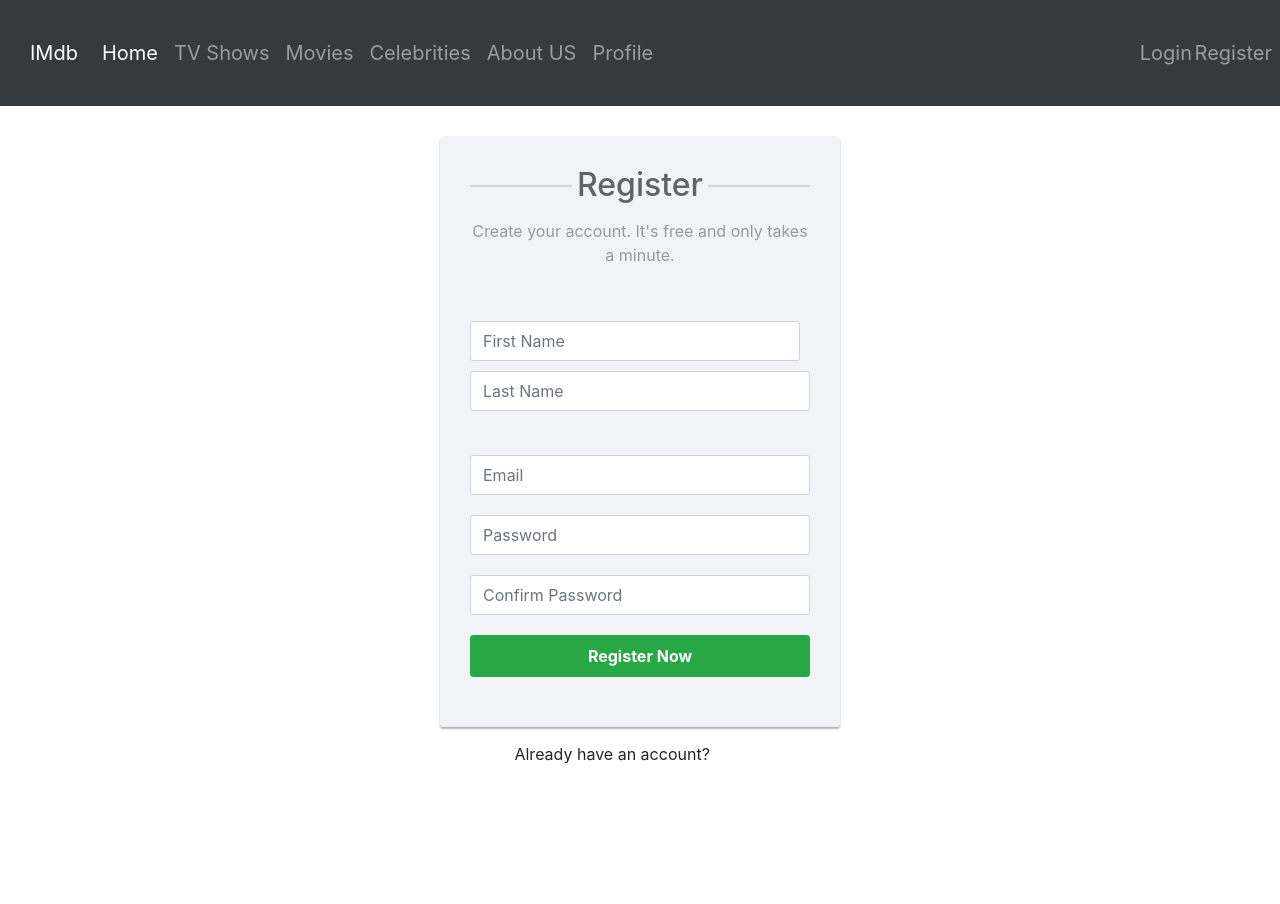
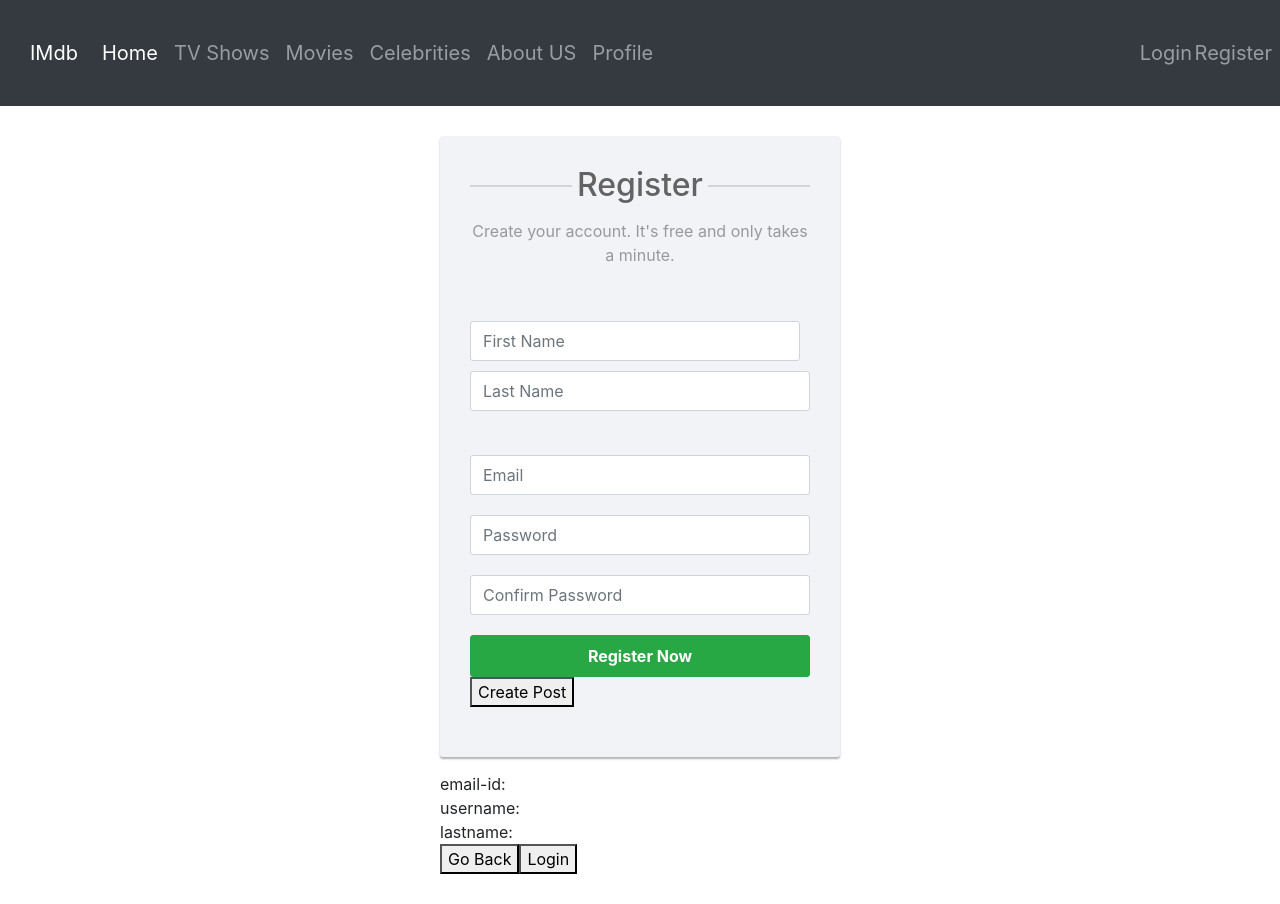
Before and after one commit to namrata9503/imdb, an Angular app: page /register in a window 1280 px wide. Before the commit the page ends 800 px from the top, so only its background shows below. Built offline with nearby package versions, Linux system fonts and the light colour scheme.

Commit message:
added registration of user

```diff
--- a/src/app/data.service.ts
+++ b/src/app/data.service.ts
@@ -30,12 +30,18 @@ export class DataService {
 
    //APIs for form
    postCreateUser(data) {
-    return this.http.post('localhost:5555/api/v1/users', JSON.stringify(data));
+    console.log("inside postRegistration()", data);
+
+    return this.http.post('http://localhost:5555/api/v1/users', data);
   }
-  putUpdateUser(data) {
-    return this.http.put(`localhost:5555/api/v1/users/${data.id}`, JSON.stringify(data));
+  //login
+  getUser(id){
+    return this.http.get(`http://localhost:5555/api/v1/users/${id}`)
   }
-  delRemoveUser(data) {
-    return this.http.delete(`localhost:5555/api/v1/users/${data.id}`);
-  }
+  // putUpdateUser(data) {
+  //   return this.http.put(`http://localhost:5555/api/v1/users/${data.id}`, JSON.stringify(data));
+  // }
+  // delRemoveUser(data) {
+  //   return this.http.delete(`http://localhost:5555/api/v1/users/${data.id}`);
+  // }
 }
--- a/src/app/register/register.component.html
+++ b/src/app/register/register.component.html
@@ -1,22 +1,22 @@
 <div class="signup-form">
-  <form (ngSubmit)="onSubmit()" method="post">
+  <form (ngSubmit)="onSubmit()">
     <h2>Register</h2>
     <p class="hint-text">Create your account. It's free and only takes a minute.</p>
     <div class="form-group">
       <div class="row fname">
         <div class="col-xs-4">
-          <input type="text" class="form-control fname" name="first_name" placeholder="First Name" required="required">
+          <input type="text" class="form-control fname" id="firstName" [(ngModel)]="add.firstName" name="firstName" placeholder="First Name" required="required">
         </div>
         <div class="col-xs-4">
-          <input type="text" class="form-control " name="last_name" placeholder="Last Name" required="required">
+          <input type="text" class="form-control " id="lastName" [(ngModel)]="add.lastName" name="lastName" placeholder="Last Name" required="required">
         </div>
       </div>
     </div>
     <div class="form-group">
-      <input type="email" class="form-control" name="email" placeholder="Email" required="required">
+      <input type="email" class="form-control"  id="email" [(ngModel)]="add.email" name="email" placeholder="Email" required="required">
     </div>
     <div class="form-group">
-      <input type="password" class="form-control" name="password" placeholder="Password" required="required">
+      <input type="password" class="form-control" id="password" [(ngModel)]="add.password" name="password" placeholder="Password" required="required">
     </div>
     <div class="form-group">
       <input type="password" class="form-control" name="confirm_password" placeholder="Confirm Password" required="required">
@@ -29,10 +29,21 @@
       </label>
     </div> -->
     <div class="form-group">
-      <input type="submit" class="btn btn-success btn-lg btn-block" value="Register Now">
+      <input type="submit" (click)="crateUser()" class="btn btn-success btn-lg btn-block" value="Register Now">
+      <button (click)="createUser()">Create Post</button>
     </div>
   </form>
-  <div class="text-center">Already have an account?
+  <div  >
+      <div>email-id: {{add.email}}</div>
+      <div>username: {{add.firstName}}</div>
+      <div>lastname: {{add.lastName}}</div>
+      {{addId._id}}
+      <div>
+        <button (click)="goBack()">Go Back</button>
+        <button (click)="goLoginPage()">Login</button>
+      </div>
+  </div>
+  <!-- <div class="text-center">Already have an account?
     <a routerLink="login">Sign in</a>
-  </div>
+  </div> -->
 </div>
--- a/src/app/register/register.component.ts
+++ b/src/app/register/register.component.ts
@@ -8,29 +8,31 @@ import { DataService } from '../data.service';
 })
 export class RegisterComponent implements OnInit {
   add: Object = {};
-  submitted: Boolean = false;
+ // submitted: Boolean = false;
   addId: Object = {};
   constructor( private data: DataService ) { }
 
   ngOnInit() {
   }
   onSubmit() {
-    this.submitted = true;
-    console.log("this.submitted", this.submitted);
+    //this.submitted = true;
+   // console.log("this.submitted", this.submitted);
+    console.log("add user", this.add);
+    //this.login();
   }
-  goBack() {
-    this.submitted = false;
-    console.log("this.submitted", this.submitted);
-  }
-  createPost() {
-    console.log("Inside createPost()", this.add);
+  // goBack() {
+  //   this.submitted = false;
+  //   console.log("this.submitted", this.submitted);
+  // }
+  createUser() {
+    console.log("Inside createUser()", this.add);
     this.data.postCreateUser(this.add).subscribe(data => this.addId = data);
   }
-  removePost() {
-    console.log("Inside removePost()", this.add);
-    this.data.delRemoveUser({
-      id: 1
-    }).subscribe(data => console.log("Deleted data", data));
-  }
+  // removePost() {
+  //   console.log("Inside removePost()", this.add);
+  //   this.data.delRemoveUser({
+  //     id: 1
+  //   }).subscribe(data => console.log("Deleted data", data));
+  // }
 
 }
```
